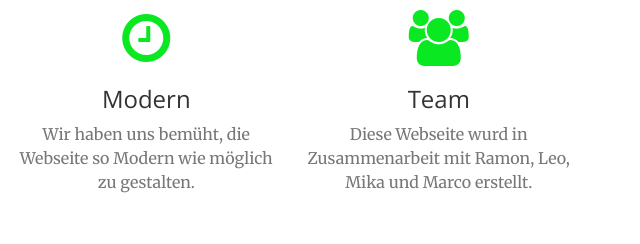
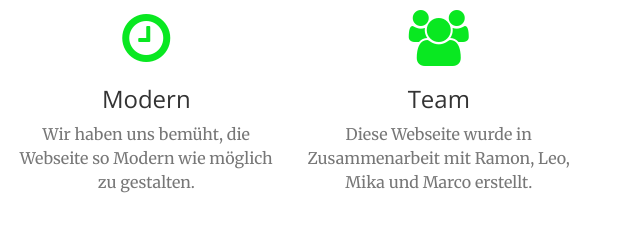
Before and after one commit to TEAMVRSG/web, a plain HTML site: page index.html in a window 1280 px wide. Shown: the part 1380-1624 px from the top of the page, 640-1280 px from the left. Drawn offline with nearby package versions, Linux system fonts and the light colour scheme.

Commit message:
gramatic

```diff
--- a/index.html
+++ b/index.html
@@ -132,7 +132,7 @@
                     <div class="service-box">
                         <i class="fa fa-4x fa-group wow bounceIn text-primary" data-wow-delay=".2s"></i>
                         <h3>Team</h3>
-                        <p class="text-muted">Diese Webseite wurd in Zusammenarbeit mit Ramon, Leo, Mika und Marco erstellt.</p>
+                        <p class="text-muted">Diese Webseite wurde in Zusammenarbeit mit Ramon, Leo, Mika und Marco erstellt.</p>
                     </div>
                 </div>
 
```
